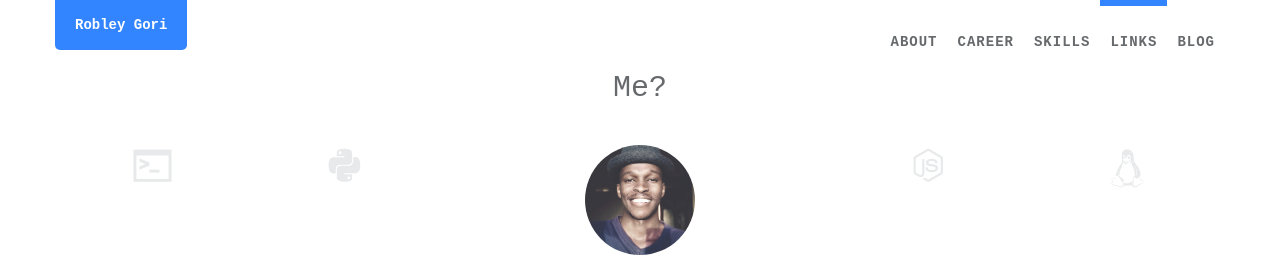
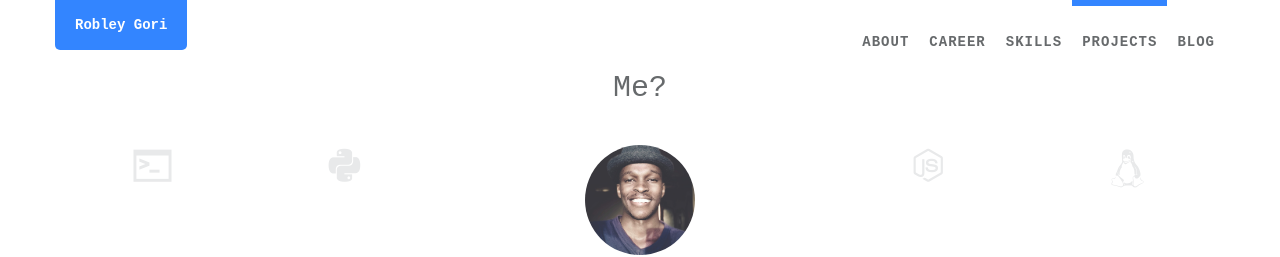
Before and after one commit to ro6ley/ro6ley.github.io, a Jekyll site: the page built from index.html, in a window 1280 px wide. Shown: the top 257 px of the page. Built offline with Jekyll 4.4.1, drawn with Linux system fonts in a browser that asks for light colours.

Commit message:
update title of projects section

```diff
--- a/_data/landing.yml
+++ b/_data/landing.yml
@@ -20,7 +20,7 @@
 
 - id: links
   i18n: nav.links
-  name: Links
+  name: Projects
   tpl: projects.html
   css: project
 
```
